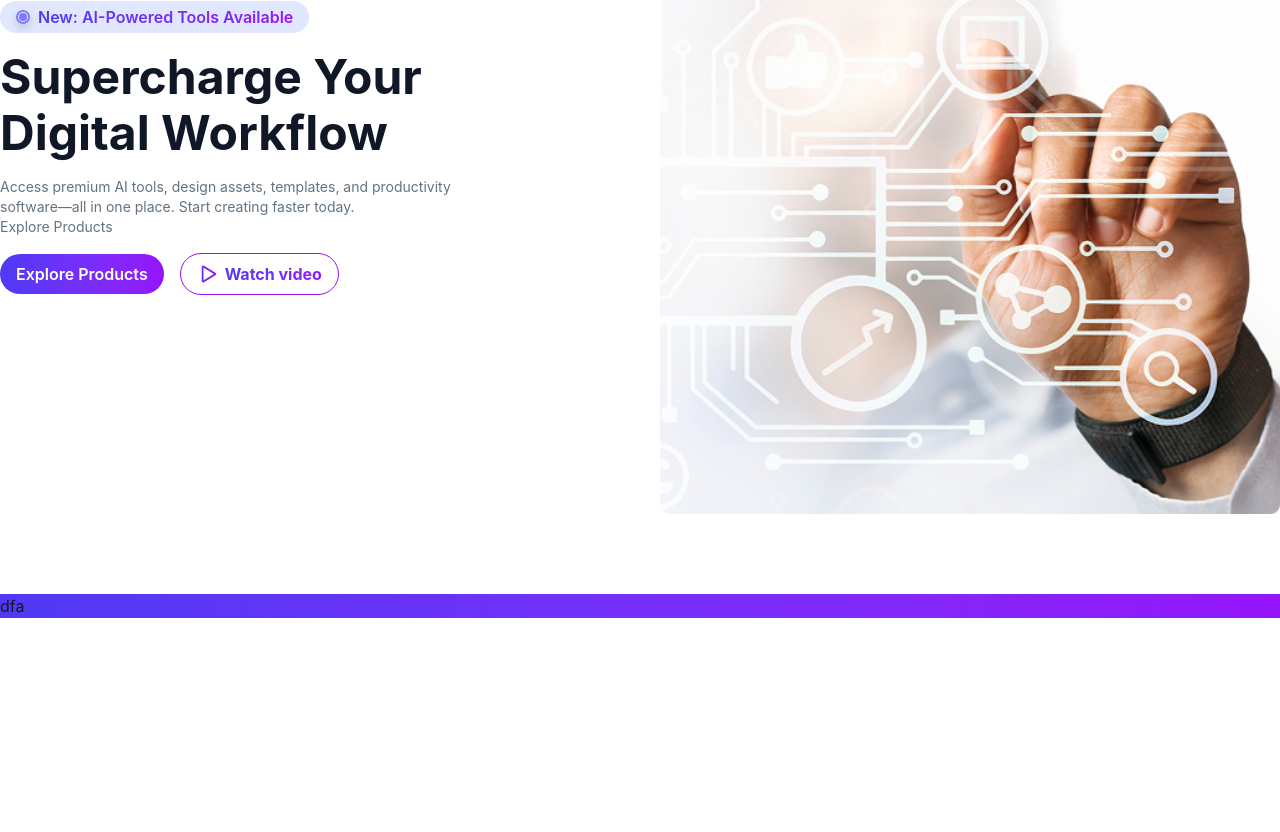
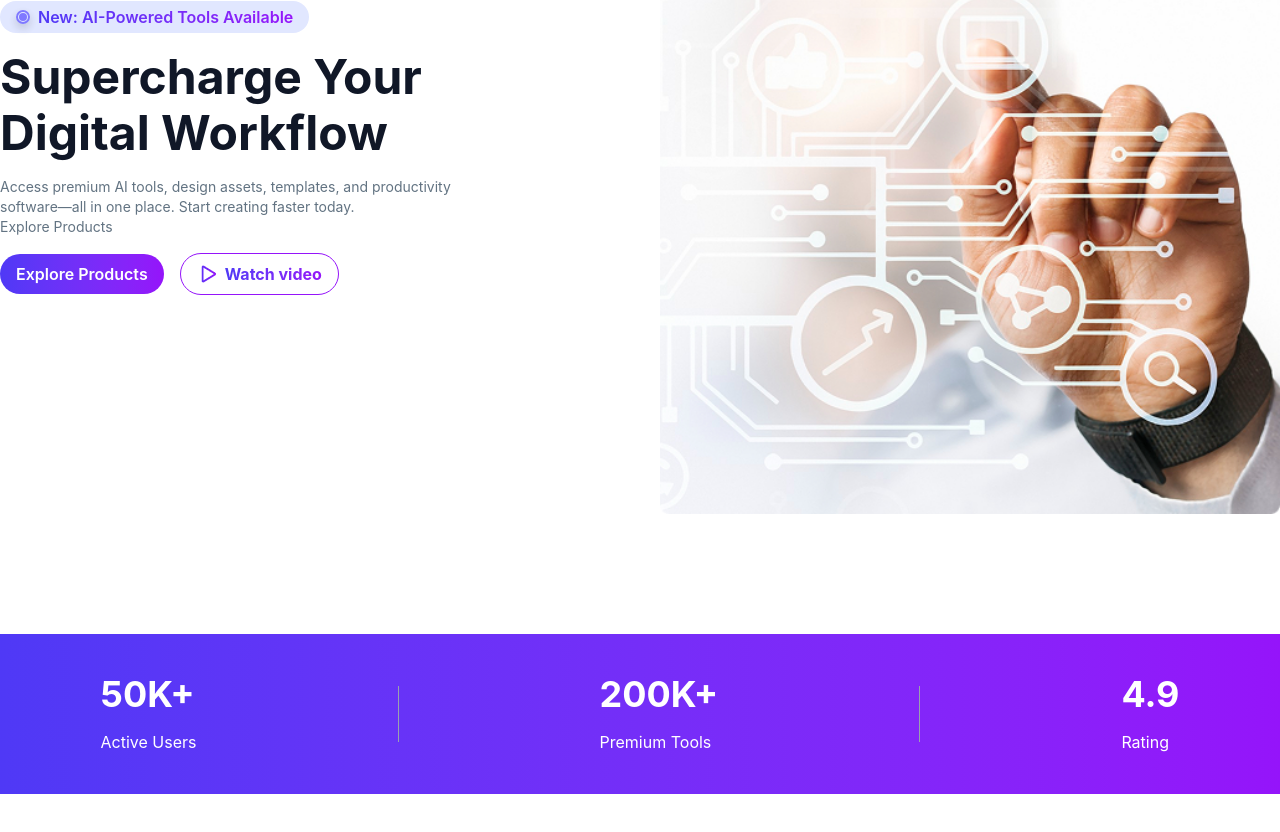
Before and after one commit to mdmizanurrahman5215/Digital-Tool-Shop, a React (Vite) app: page / in a window 1280 px wide. Shown: the part 371-1203 px from the top of the page. Before the commit the page ends 989 px from the top, so only its background shows below. Built offline with nearby package versions, Linux system fonts and the light colour scheme.

Commit message:
design stats section

```diff
--- a/src/components/Stats.jsx
+++ b/src/components/Stats.jsx
@@ -3,9 +3,24 @@ import React from 'react'
 const Stats = () => {
   return (
     <>
-    <div className='gradient'>
-         <div className='container mx-auto'>
-            dfa
+    <div className='gradient my-10'>
+         <div className='container mx-auto flex items-center justify-around py-10  text-white '>
+
+                <div className=''>
+                    <h1 className='text-4xl font-bold mb-4'>50K+</h1>
+                    <p>Active Users</p>
+                </div>
+                <div className='border-r border-gray-400 py-7'></div>
+                <div>
+                    <h1 className='text-4xl font-bold mb-4'>200K+</h1>
+                    <p>Premium Tools</p>
+                </div>
+                 <div className='border-r border-gray-400 py-7'></div>
+                <div>
+                    <h1 className='text-4xl font-bold mb-4 '>4.9</h1>
+                    <p>Rating</p>
+                </div>
+
          </div>
     </div>
     </>
```
